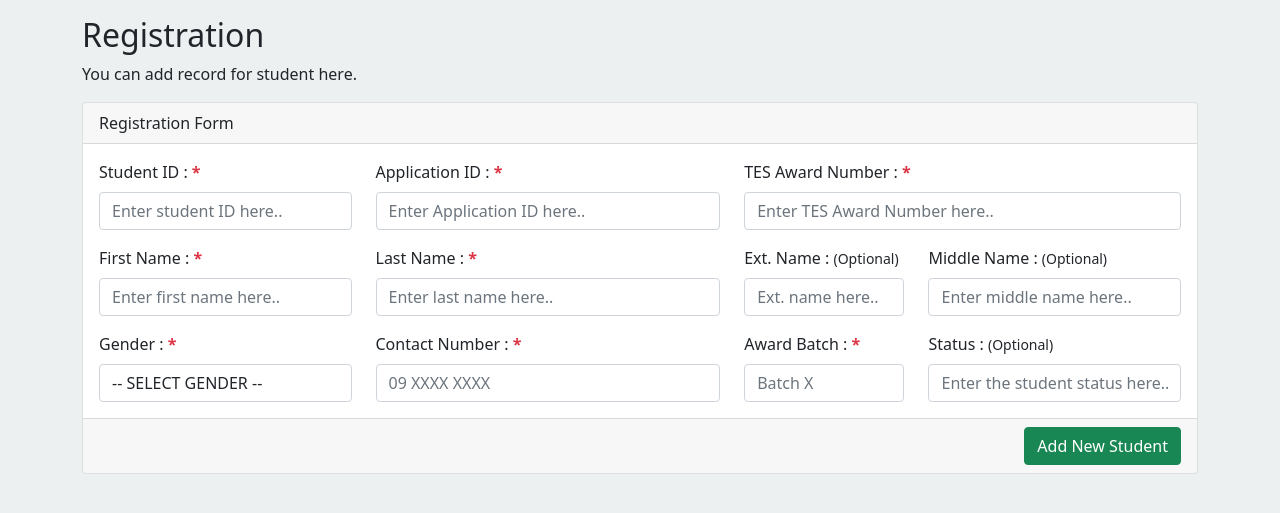
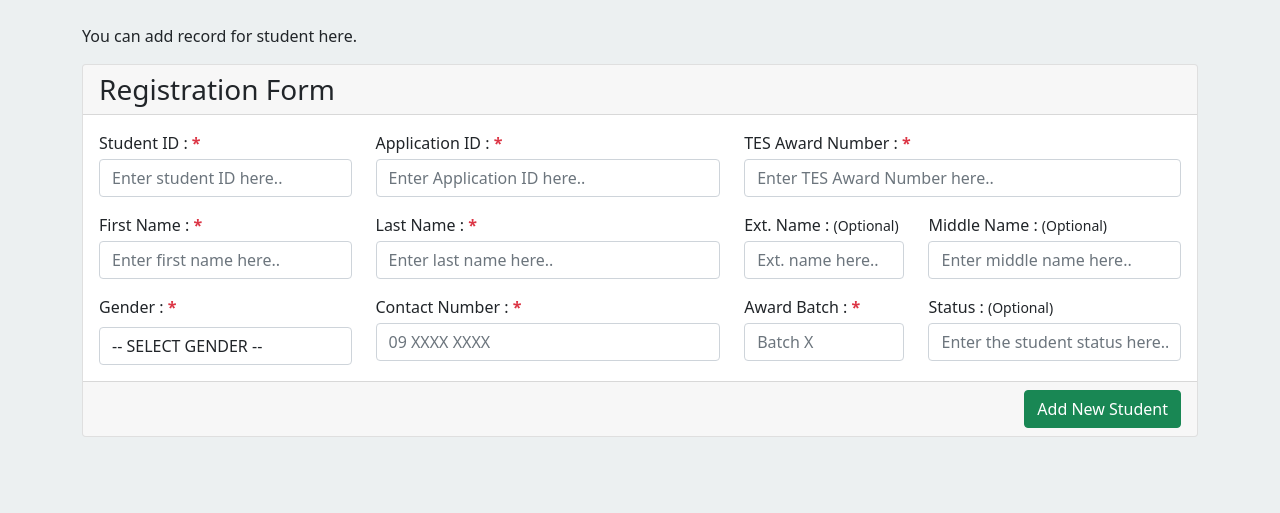
Before and after one commit to Github-arrow/clone_event_driven, a PHP site: page /registration.php in a window 1280 px wide. Shown: the part 58-571 px from the top of the page. Run offline with PHP 8.4, Linux system fonts and the light colour scheme.

Commit message:
Version 1.1

```diff
--- a/registration.php
+++ b/registration.php
@@ -41,27 +41,25 @@
     </nav>
 
     <div class="container">
-        <p class="h2 mt-3">Registration</p>
+        <br>
         <p>You can add record for student here.</p>
         <div class="card mt-3">
 
             <form action="./models/save.php" method="POST">
-                <div class="card-header">Registration Form</div>
+                <div class="card-header h3">Registration Form</div>
                 <div class="card-body">
                     <?php
                     if (isset($_GET['success'])) {
                         ?>
                         <div class="alert alert-success">
-                            <b>New Student Added.</b>. Congrats. Thank you!
+                            <b>New Student Added:</b> Congratulations! New STUDENT added.
                         </div>
-                        <hr>
                         <?php
                     } elseif (isset($_GET['invalid'])) {
                         ?>
                         <div class="alert alert-danger">
-                            <b>Existed Application ID</b>. Please try another. Thank you.
+                            <b>Existed Application ID:</b> Details below are already EXISTS, Please try another.
                         </div>
-                        <hr>
                         <?php
                     }
                     ?>
@@ -69,17 +67,17 @@
                         <div class="col-md-3">
                             <label> Student ID : <b class="text-danger">*</b></label>
                             <input name="inp_sid" required type="text" placeholder="Enter student ID here.."
-                                class="form-control mt-2">
+                                class="form-control mt-1">
                         </div>
                         <div class="col-md-4">
                             <label> Application ID : <b class="text-danger">*</b></label>
                             <input name="inp_appid" required type="text" placeholder="Enter Application ID here.."
-                                class="form-control mt-2">
+                                class="form-control mt-1">
                         </div>
                         <div class="col-md-5">
                             <label> TES Award Number : <b class="text-danger">*</b></label>
                             <input name="inp_tesno" required type="text" placeholder="Enter TES Award Number here.."
-                                class="form-control mt-2">
+                                class="form-control mt-1">
                         </div>
 
                     </div>
@@ -87,22 +85,22 @@
                         <div class="col-md-3">
                             <label>First Name : <b class="text-danger">*</b></label>
                             <input name="inp_fname" required type="text" placeholder="Enter first name here.."
-                                class="form-control mt-2">
+                                class="form-control mt-1">
                         </div>
                         <div class="col-md-4">
                             <label>Last Name : <b class="text-danger">*</b></label>
                             <input name="inp_lname" required type="text" placeholder="Enter last name here.."
-                                class="form-control mt-2">
+                                class="form-control mt-1">
                         </div>
                         <div class="col-md-2">
                             <label>Ext. Name : <small>(Optional)</small></label>
                             <input name="inp_ename" type="text" placeholder="Ext. name here.."
-                                class="form-control mt-2">
+                                class="form-control mt-1">
                         </div>
                         <div class="col-md-3">
                             <label>Middle Name : <small>(Optional)</small></label>
                             <input name="inp_mname" type="text" placeholder="Enter middle name here.."
-                                class="form-control mt-2">
+                                class="form-control mt-1">
                         </div>
                     </div>
                     <div class="row mt-3">
@@ -117,17 +115,17 @@
                         <div class="col-md-4">
                             <label>Contact Number : <b class="text-danger">*</b></label>
                             <input name="inp_contact" required type="text" placeholder="09 XXXX XXXX"
-                                class="form-control mt-2">
+                                class="form-control mt-1">
                         </div>
                         <div class="col-md-2">
                             <label>Award Batch : <b class="text-danger">*</b></label>
                             <input name="inp_batch" required type="text" placeholder="Batch X"
-                                class="form-control mt-2">
+                                class="form-control mt-1">
                         </div>
                         <div class="col-md-3">
                             <label>Status : <small>(Optional)</small></label>
                             <input name="inp_status" type="text" placeholder="Enter the student status here.."
-                                class="form-control mt-2">
+                                class="form-control mt-1">
                         </div>
                     </div>
                 </div>
```
